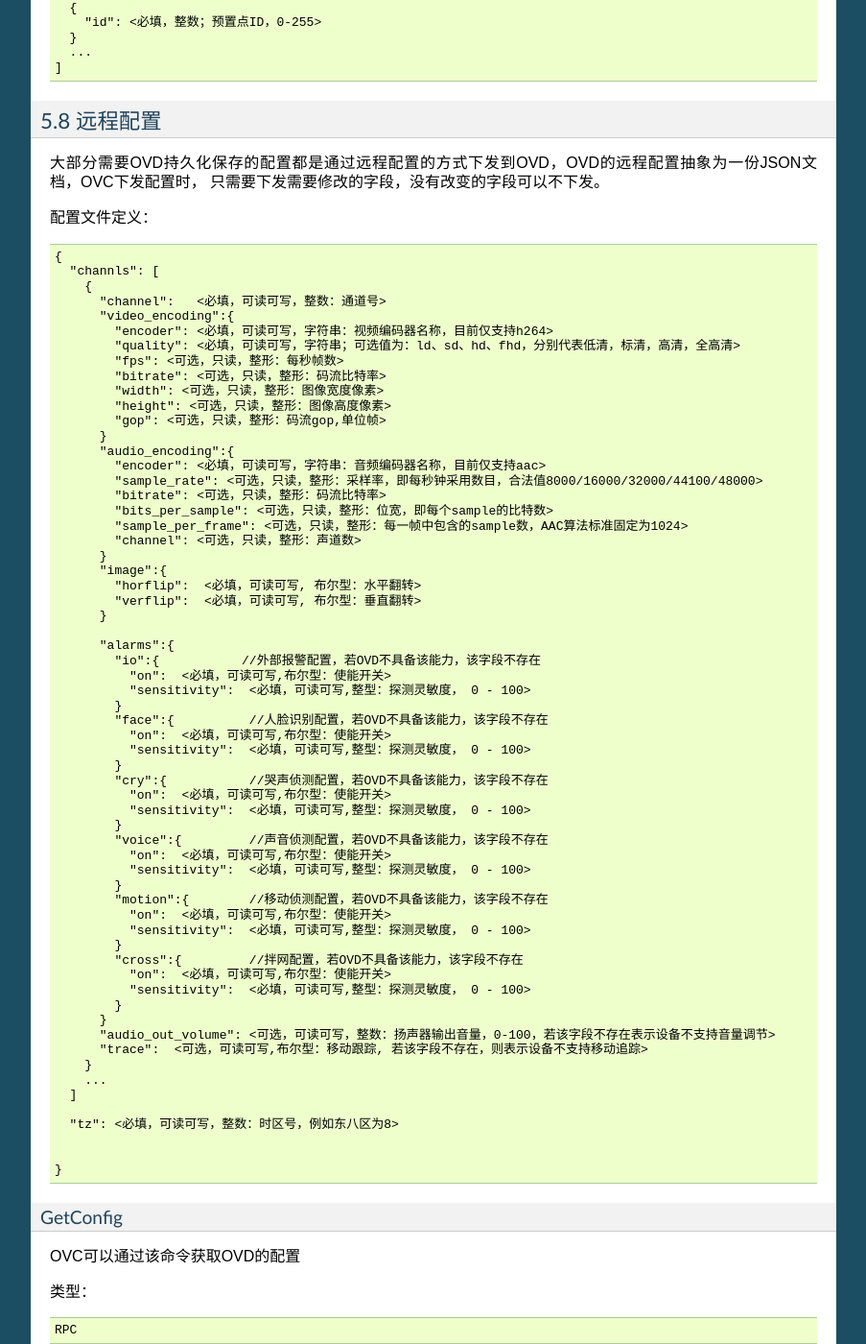
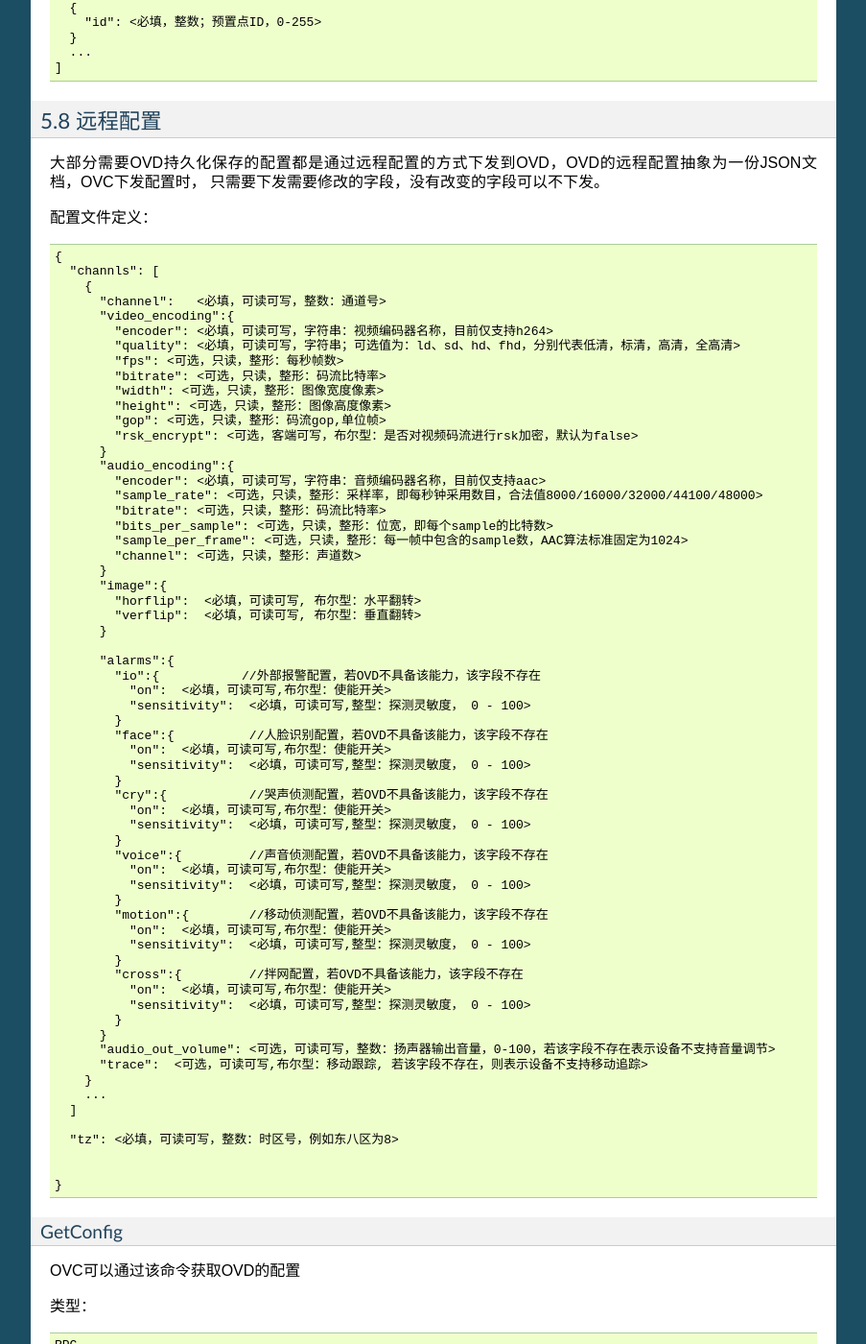
Before and after one commit to jamken/open_dev_sdk, a Sphinx documentation site: the page built from docs/dap.rst, in a window 1280 px wide and 1400 px high, scrolled down 13842 px. Shown: the whole window at 96% size, without its empty margins (198-1101 px from the left). Built offline with Sphinx 7.4.7, drawn with Linux system fonts in a browser that asks for light colours.

Commit message:
远程配置加入rsk加密开关配置

```diff
--- a/docs/dap.rst
+++ b/docs/dap.rst
@@ -786,6 +786,7 @@ OVC可以通过该命令获取摄像头的预置点列表
           "width": <可选，只读，整形：图像宽度像素>
           "height": <可选，只读，整形：图像高度像素>
           "gop": <可选，只读，整形：码流gop,单位帧>
+          "rsk_encrypt": <可选，客端可写，布尔型：是否对视频码流进行rsk加密，默认为false>
         }
         "audio_encoding":{
           "encoder": <必填，可读可写，字符串：音频编码器名称，目前仅支持aac>
```
